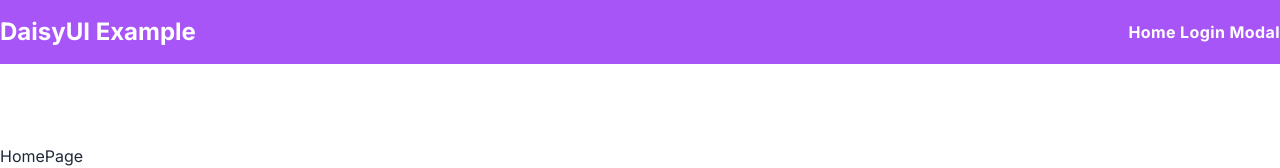
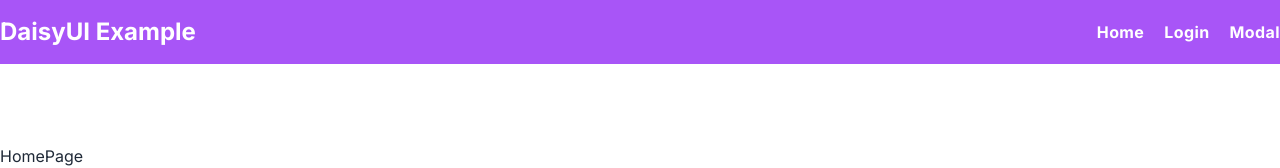
Before and after one commit to DennisKoskei/daisyui-example, a Next.js app: page / in a window 1280 px wide. Shown: the top 168 px of the page. Built offline with nearby package versions, Linux system fonts and the light colour scheme.

Commit message:
Fixed bug- header links

```diff
--- a/app/_components/Header.jsx
+++ b/app/_components/Header.jsx
@@ -3,7 +3,7 @@ import React from "react";
 
 const Header = () => {
     return (
-        <div className="bg-purple-500 text-white py-4">
+        <header className="bg-purple-500 text-white py-4">
             <div className="container mx-auto">
                 <div className="flex justify-between">
                     <Link href="/">
@@ -12,13 +12,17 @@ const Header = () => {
                     <ul className="flex justify-end items-center font-bold space-x-5 tracking-wide">
                         <li>
                             <Link href="/"> Home</Link>
+                        </li>
+                        <li>
                             <Link href="/login"> Login</Link>
+                        </li>
+                        <li>
                             <Link href="/modal"> Modal</Link>
                         </li>
                     </ul>
                 </div>
             </div>
-        </div>
+        </header>
     );
 };
 
```
